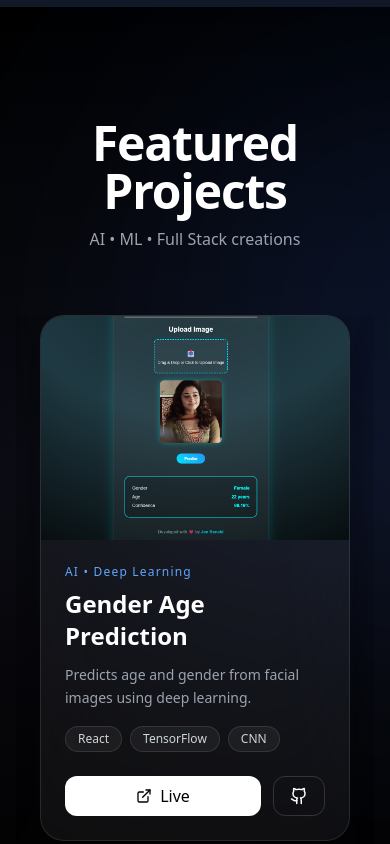
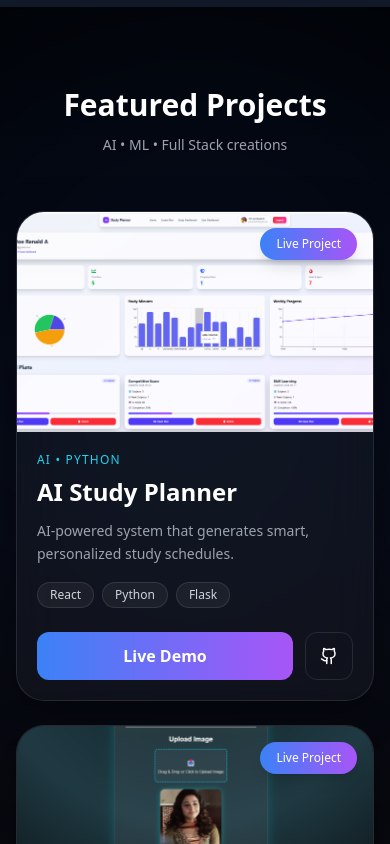
Before and after one commit to joerenald/my-portfolio, a React (Vite) app: page / in a window 390 px wide. Shown: the part 5180-6024 px from the top of the page. Built offline with nearby package versions, Linux system fonts and the light colour scheme.

Commit message:
Updated Projects section

```diff
--- a/package.json
+++ b/package.json
@@ -14,6 +14,7 @@
   },
   "dependencies": {
     "@emailjs/browser": "^4.4.1",
+    "@tailwindcss/line-clamp": "^0.4.4",
     "framer-motion": "^12.38.0",
     "lucide-react": "^0.555.0",
     "react": "^19.2.0",
--- a/src/components/Projects.jsx
+++ b/src/components/Projects.jsx
@@ -46,25 +46,26 @@ function Arrow({ onClick, direction }) {
   return (
     <button
       onClick={onClick}
-      className={`absolute top-1/2 -translate-y-1/2 z-20
-      w-11 h-11 rounded-full
-      flex items-center justify-center
-      backdrop-blur-xl
+      className={`hidden md:flex absolute top-1/2 -translate-y-1/2 z-20
+      w-12 h-12 rounded-full
+      items-center justify-center
+      bg-white/10 backdrop-blur-xl
       border border-white/10
-      bg-white/5 hover:bg-white/10
-      text-white/70 hover:text-white
-      shadow-[0_8px_30px_rgba(0,0,0,0.4)]
+      text-white hover:bg-white/20
       transition-all duration-300
-      hover:scale-110 hover:border-white/20
-      opacity-0 group-hover:opacity-100
-      ${direction === "left" ? "-left-5" : "-right-5"}`}
+      ${
+        direction === "left"
+          ? "-left-6"
+          : "-right-6"
+      }`}
     >
-      <span className="text-lg leading-none">
+      <span className="text-2xl">
         {direction === "left" ? "‹" : "›"}
       </span>
     </button>
   );
 }
+
 export default function Projects() {
   const [selectedProject, setSelectedProject] = useState(null);
 
@@ -75,7 +76,7 @@ export default function Projects() {
     slidesToShow: 2,
     slidesToScroll: 1,
     autoplay: true,
-    autoplaySpeed: 4000,
+    autoplaySpeed: 3500,
     nextArrow: <Arrow direction="right" />,
     prevArrow: <Arrow direction="left" />,
    responsive: [
@@ -83,6 +84,10 @@ export default function Projects() {
     breakpoint: 768,
     settings: {
       slidesToShow: 1,
+      slidesToScroll: 1,
+      arrows: false,
+      centerMode: true,
+      centerPadding: "40px",
     },
   },
 ],
@@ -91,11 +96,19 @@ export default function Projects() {
   return (
     <section
       id="projects"
-      className="relative py-28 px-4 overflow-hidden bg-gradient-to-b from-black via-[#0b0b10] to-black"
+      className="
+      relative
+      py-20 md:py-28
+      px-4
+      overflow-hidden
+      bg-gradient-to-b
+      from-black
+      via-[#09090f]
+      to-black"
     >
-      {/* Glow background */}
-      <div className="absolute inset-0 opacity-20">
-        <div className="absolute top-20 left-1/2 w-[500px] h-[500px] bg-blue-600 blur-[150px] rounded-full" />
+      {/* Background Glow */}
+      <div className="absolute inset-0 overflow-hidden">
+        <div className="absolute top-20 left-1/2 -translate-x-1/2 w-[500px] h-[500px] bg-blue-600/20 blur-[180px] rounded-full" />
       </div>
 
       <div className="max-w-6xl mx-auto relative z-10">
@@ -104,41 +117,65 @@ export default function Projects() {
           initial={{ opacity: 0, y: 30 }}
           whileInView={{ opacity: 1, y: 0 }}
           viewport={{ once: true }}
-          className="text-center mb-16"
+          className="text-center mb-14"
         >
-          <h2 className="text-5xl font-extrabold text-white tracking-tight">
+          <h2 className="text-3xl md:text-5xl font-extrabold text-white">
             Featured Projects
           </h2>
-          <p className="text-gray-400 mt-3">
+
+          <p className="text-gray-400 mt-3 text-sm md:text-base">
             AI • ML • Full Stack creations
           </p>
         </motion.div>
 
         {/* Slider */}
-        <div className="relative group">
-        <Slider {...settings}>
+       {/* MOBILE LAYOUT */}
+<div className="block md:hidden space-y-6">
   {projects.map((project) => (
-            <div key={project.id} className="px-4">
     <motion.div
-                whileHover={{ scale: 1.03 }}
+      key={project.id}
+      whileTap={{ scale: 0.98 }}
       onClick={() => setSelectedProject(project)}
-                className="group cursor-pointer rounded-3xl overflow-hidden
-                border border-white/10 bg-white/5 backdrop-blur-2xl
-                shadow-[0_10px_40px_rgba(0,0,0,0.4)]"
+      className="
+      overflow-hidden
+      rounded-[28px]
+      border border-white/10
+      bg-white/[0.04]
+      backdrop-blur-xl
+      shadow-[0_10px_40px_rgba(0,0,0,0.35)]
+      "
     >
-                {/* Image */}
-                <div className="overflow-hidden">
+      <div className="relative">
         <img
           src={project.image}
           alt={project.title}
-                    className="h-56 w-full object-cover
-                    transition duration-700 group-hover:scale-110"
+          className="
+          w-full
+          h-[220px]
+          object-cover
+          "
         />
+
+        <div
+          className="
+          absolute top-4 right-4
+          px-4 py-2
+          rounded-full
+          bg-gradient-to-r
+          from-blue-500
+          to-purple-500
+          text-white
+          text-xs
+          font-medium
+          shadow-lg
+          "
+        >
+          Live Project
+        </div>
       </div>
 
-                {/* Content */}
-                <div className="p-6">
-                  <p className="text-xs text-blue-400 tracking-widest">
+      <div className="p-5">
+        <p className="text-cyan-400 text-xs uppercase tracking-widest">
           {project.category}
         </p>
 
@@ -146,35 +183,49 @@ export default function Projects() {
           {project.title}
         </h3>
 
-                  <p className="text-gray-400 text-sm mt-3 leading-relaxed">
+        <p className="text-gray-400 mt-3 text-sm leading-relaxed">
           {project.description}
         </p>
 
-                  {/* Tech */}
         <div className="flex flex-wrap gap-2 mt-4">
           {project.technologies.map((tech) => (
             <span
               key={tech}
-                        className="text-xs px-3 py-1 rounded-full
-                        bg-white/5 border border-white/10 text-gray-300"
+              className="
+              px-3 py-1
+              rounded-full
+              text-xs
+              bg-white/5
+              border border-white/10
+              text-gray-300
+              "
             >
               {tech}
             </span>
           ))}
         </div>
 
-                  {/* Buttons */}
         <div className="flex gap-3 mt-6">
           <a
             href={project.demo}
             target="_blank"
             rel="noreferrer"
             onClick={(e) => e.stopPropagation()}
-                      className="flex-1 flex items-center justify-center gap-2
-                      py-2 rounded-xl bg-white text-black font-medium
-                      hover:scale-[1.02] transition"
+            className="
+            flex-1
+            h-12
+            rounded-xl
+            bg-gradient-to-r
+            from-blue-500
+            to-purple-500
+            flex
+            items-center
+            justify-center
+            text-white
+            font-semibold
+            "
           >
-                      <ExternalLink size={16} /> Live
+            Live Demo
           </a>
 
           <a
@@ -182,9 +233,123 @@ export default function Projects() {
             target="_blank"
             rel="noreferrer"
             onClick={(e) => e.stopPropagation()}
-                      className="px-4 flex items-center justify-center
-                      rounded-xl border border-white/15 text-white
-                      hover:bg-white/10 transition"
+            className="
+            w-12
+            h-12
+            rounded-xl
+            border
+            border-white/10
+            flex
+            items-center
+            justify-center
+            text-white
+            "
+          >
+            <Github size={18} />
+          </a>
+        </div>
+      </div>
+    </motion.div>
+  ))}
+</div>
+
+{/* DESKTOP LAYOUT */}
+<div className="hidden md:block relative">
+  <Slider {...settings}>
+    {projects.map((project) => (
+      <div key={project.id} className="px-4">
+        <motion.div
+          whileHover={{ y: -8 }}
+          onClick={() => setSelectedProject(project)}
+          className="
+          cursor-pointer
+          rounded-3xl
+          overflow-hidden
+          border border-white/10
+          bg-white/[0.04]
+          backdrop-blur-xl
+          shadow-[0_8px_25px_rgba(0,0,0,0.25)]
+          h-[520px]
+          flex flex-col
+          "
+        >
+          <img
+            src={project.image}
+            alt={project.title}
+            className="
+            w-full
+            h-56
+            object-cover
+            transition
+            duration-700
+            hover:scale-105
+            "
+          />
+
+          <div className="p-6 flex flex-col flex-1">
+            <p className="text-cyan-400 uppercase tracking-widest text-xs">
+              {project.category}
+            </p>
+
+            <h3 className="text-3xl font-bold text-white mt-3">
+              {project.title}
+            </h3>
+
+            <p className="text-gray-400 mt-4 leading-relaxed">
+              {project.description}
+            </p>
+
+            <div className="flex flex-wrap gap-2 mt-5">
+              {project.technologies.map((tech) => (
+                <span
+                  key={tech}
+                  className="
+                  px-3 py-1
+                  rounded-full
+                  text-xs
+                  bg-white/5
+                  border border-white/10
+                  text-gray-300
+                  "
+                >
+                  {tech}
+                </span>
+              ))}
+            </div>
+
+            <div className="flex gap-3 mt-auto pt-5">
+              <a
+                href={project.demo}
+                target="_blank"
+                rel="noreferrer"
+                onClick={(e) => e.stopPropagation()}
+                className="
+                flex-1
+                h-12
+                rounded-xl
+                bg-white
+                text-black
+                font-semibold
+                flex items-center justify-center
+                gap-2
+                "
+              >
+                <ExternalLink size={18} />
+                Live
+              </a>
+
+              <a
+                href={project.github}
+                target="_blank"
+                rel="noreferrer"
+                onClick={(e) => e.stopPropagation()}
+                className="
+                w-12 h-12
+                rounded-xl
+                border border-white/10
+                flex items-center justify-center
+                text-white
+                "
               >
                 <Github size={18} />
               </a>
@@ -194,10 +359,11 @@ export default function Projects() {
       </div>
     ))}
   </Slider>
+
         </div>
       </div>
 
-      {/* MODAL */}
+      {/* Modal */}
       <AnimatePresence>
         {selectedProject && (
           <motion.div
@@ -205,26 +371,36 @@ export default function Projects() {
             animate={{ opacity: 1 }}
             exit={{ opacity: 0 }}
             onClick={() => setSelectedProject(null)}
-            className="fixed inset-0 z-50 bg-black/80 backdrop-blur-md flex items-center justify-center p-4"
+            className="
+            fixed inset-0 z-50
+            bg-black/80
+            backdrop-blur-md
+            flex items-center justify-center
+            p-4"
           >
             <motion.div
-              initial={{ scale: 0.9, opacity: 0 }}
-              animate={{ scale: 1, opacity: 1 }}
-              exit={{ scale: 0.9, opacity: 0 }}
+              initial={{ scale: 0.9 }}
+              animate={{ scale: 1 }}
+              exit={{ scale: 0.9 }}
               onClick={(e) => e.stopPropagation()}
-              className="relative w-full max-w-3xl rounded-3xl
-              bg-[#0f0f14] border border-white/10 overflow-hidden"
+              className="
+              w-full max-w-3xl
+              rounded-3xl
+              overflow-hidden
+              bg-[#0f1117]
+              border border-white/10"
             >
               <button
                 onClick={() => setSelectedProject(null)}
-                className="absolute top-4 right-4 text-white/70 hover:text-white"
+                className="absolute top-5 right-5 text-white"
               >
-                <X />
+                <X size={22} />
               </button>
 
               <img
                 src={selectedProject.image}
-                className="h-72 w-full object-cover"
+                alt={selectedProject.title}
+               className="w-full h-36 md:h-56 object-cover"
               />
 
               <div className="p-6">
@@ -232,7 +408,7 @@ export default function Projects() {
                   {selectedProject.title}
                 </h3>
 
-                <p className="text-blue-400 mt-2">
+                <p className="text-cyan-400 mt-2">
                   {selectedProject.category}
                 </p>
 
```
Also changed, not shown: src/index.css (+19 -0 lines), 1 other file (tests, documents, lock files or other folders). Lines whose indentation alone changed are shown as unchanged.
